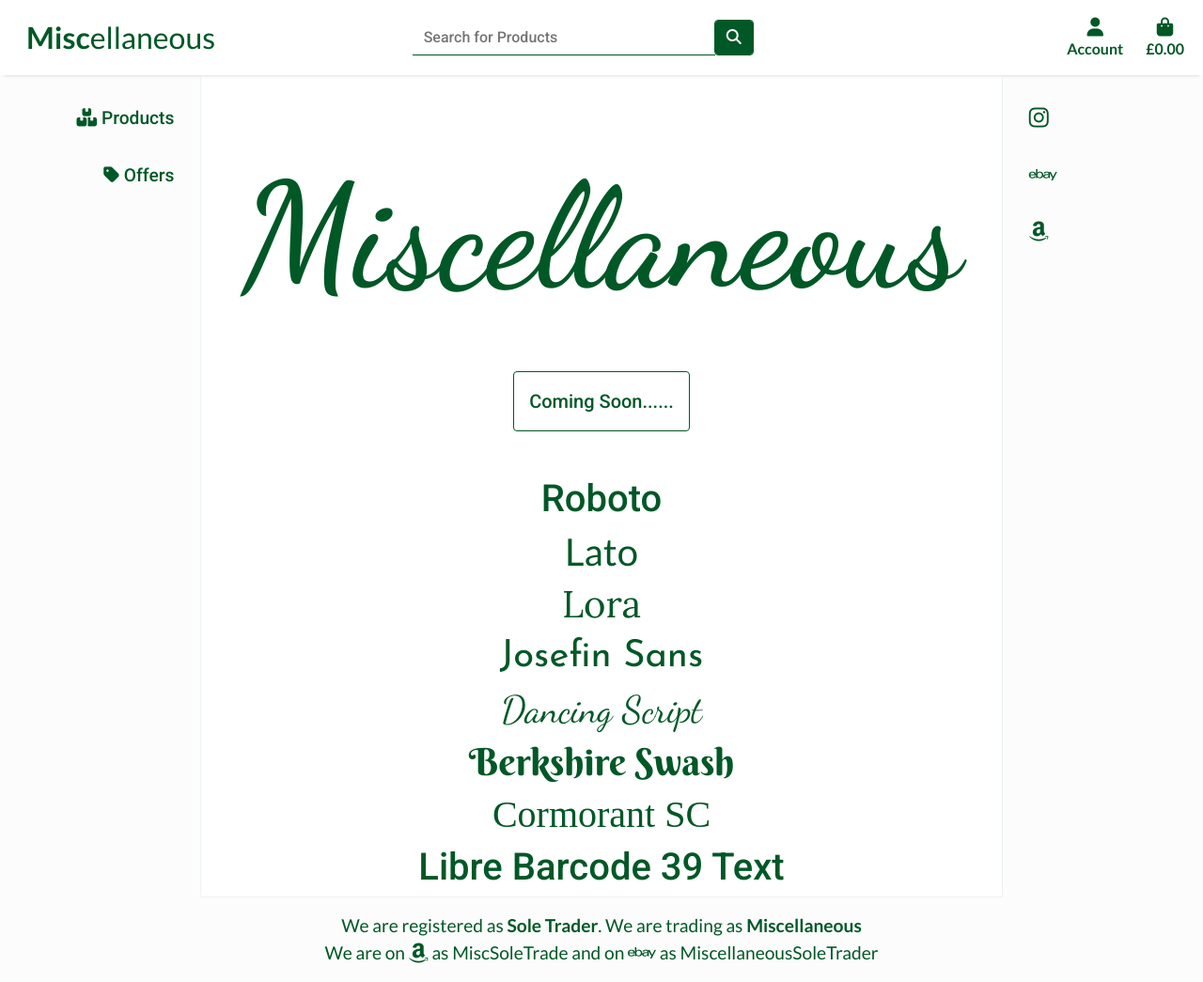
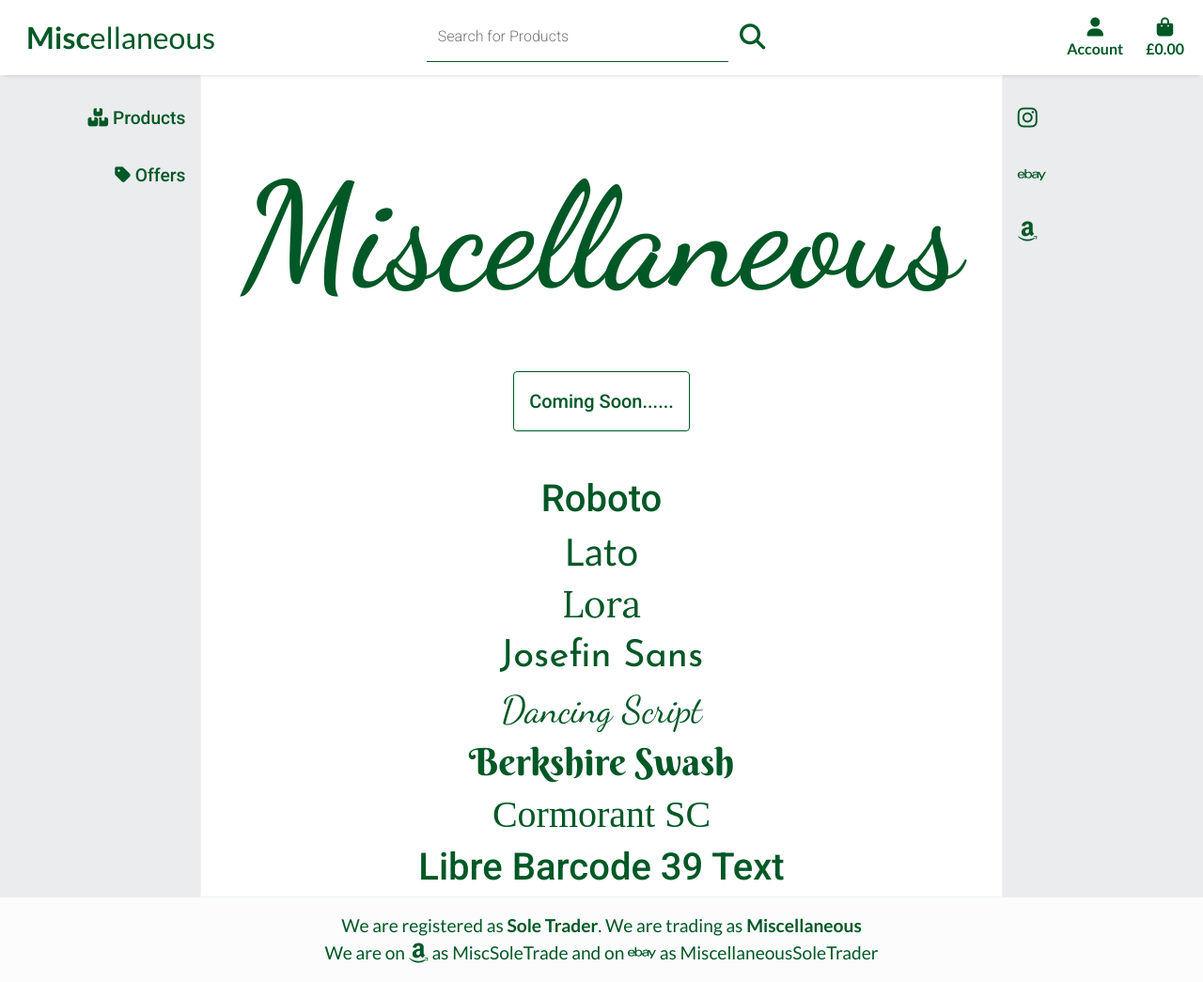
Before and after one commit to miscsoletrader/miscellaneous, a Django app: page / in a window 1280 px wide. Shown: the whole page at 94% size. Run offline with Django 3.2, Linux system fonts and the light colour scheme; some libraries are stand-ins or nearby versions; some web fonts are replaced.

Commit message:
Comment CSS code, cange side and market bar colour sceme

```diff
--- a/static/css/main_misc.css
+++ b/static/css/main_misc.css
@@ -43,7 +43,7 @@ body {
 /*---------------------------------------------- Nav Space Setting ----------*/
 
 .header-container {
-  padding-top: 80px;
+  padding-top: 80px; /* to keep page body right after Nav bar, stop going behind nav bar */
 }
 
 /* .footer-container {
@@ -52,7 +52,7 @@ body {
 
 /*----------------------------------------- Nav Background Setting ----------*/
 .nav-bg {
-  background-color: rgba(255,255,255, 0.95);
+  background-color: rgba(255,255,255, 0.95); /* Navbar background colour WHITE */
   box-shadow: 0 4px 4px -4px rgba(0,0,0,.2); /* Horizontal Shadow, Vertical Shadow, Blur radius, Spread Radius, Colour */
 }
 
@@ -61,29 +61,26 @@ body {
   display: inline-flex;
   width: 80%;
   padding: 0.375rem 0.75rem;
-  align-items: flex-end;
-  /* margin: auto; */
-  /* margin-right: 0.3125rem; */
+  align-items: flex-end; /* Other propertirs: flex-start, center, baseline, stretch */
   font-size: 1rem;
-  font-weight: 400;
-  /* line-height: 1.5; */
-  color: #212529;
-  background-color: #fff;
-  background-clip: padding-box;
+  font-weight: 300;
+  line-height: 1.5;
+  color: #212529; /* Font colour of search bar GREY */
+  background-color: #fff; /* Background colour for search bar WHITE */
+  background-clip: padding-box; /* Other properties: border-box, content-box, lets you control how far a background image or color extends beyond an element’s padding or content. */
   border: none;
-  border-bottom: 1px solid #005826;
+  border-bottom: 1px solid #005826; /* Seach bar bottom line GREEN */
   -webkit-appearance: inherit;
   -moz-appearance: inherit;
   appearance: none;
-  /* border-radius: 0.25rem; */
 }
 
 .nav-search-btn {
   display: inline-flex;
   /* margin: auto; */
-  font-weight: 400;
-  /* line-height: 1.5; */
-  color: #fff;
+  font-weight: 400; /* Thickness of search button */
+  font-size: 1.7rem !important; /* To make search button bigger */
+  color: #005826; /* Search button colour */
   text-align: center;
   text-decoration: none;
   vertical-align: middle;
@@ -91,16 +88,17 @@ body {
   -webkit-user-select: inherit;
   -moz-user-select: inherit;
   user-select: none;
-  background-color: #005826;
-  border: 1px solid #005826;
+  /* background-color: #005826; */ /* Search button background colour GREEN */
+  /* border: 1px solid #005826; */ /* Search button Border colour GREEN */
+  border: 0; /* Does not show any border */
   padding: 0.375rem 0.75rem;
   font-size: 1rem;
-  /* border-radius: 0.25rem; */
+  border-radius: 0rem !important; /* To keep button shape to sqaure */
 }
 
 .nav-search-btn:hover {
-  background-color: #81bd9a;
-  color: #005826;
+  /* background-color: #ee8631; */
+  color: #ee8631; /* Search button HOVER colour ORANGE */
 }
 
 /*----------------------------------------- Nav Account/Bag Setting ----------*/
@@ -109,7 +107,7 @@ body {
   font-weight: bold;
   padding: 0.5rem 0.5rem;
   text-decoration: none;
-  color: #005826 !important;
+  color: #005826 !important; /* Colour for the Account in the NAV GREEN */
 }
 @media (prefers-reduced-motion: reduce) {
   .nav-acc {
@@ -129,6 +127,7 @@ body {
 
 .nav-acc:hover p {
   color: #005826;
+  /* color: #fff; */
 }
 
 .list-item {
@@ -144,7 +143,7 @@ body {
   font-family: 'Lato' !important;
   font-size: 1rem;
   /* font-weight: bold; */
-  color: #005826 !important;
+  color: #005826 !important; /* Font colour of Bag & Account GREEN */
   /* margin-left: 35px;
   margin-right: 35px; */
 }
@@ -177,7 +176,7 @@ body {
 
 /*--------------------------------------------- Logo Fonts Setting ----------*/
 .logo-font {
-  color: #005826;
+  color: #005826; /* Miscellaneous logo colour GREEN */
   font-family: 'Lato';
 }
 
@@ -187,6 +186,11 @@ body {
 }
 
 /*----------------------------------------------- Side Nav Setting ----------*/
+
+.row-sidebar {
+  padding-right: 0 !important;
+  padding-left: 0 !important;
+}
 
 /*----------------- Side Nav Font Setting ----------*/
 
@@ -234,13 +238,19 @@ body {
 }
 
 .side-nav-bg {
-  background-color: #fcfcfc;
+  /* background-color: #fcfcfc; */
+  background-color: #EAECEE;
   -moz-box-shadow: 1px 0 2px -2px #005826;
   -webkit-box-shadow: 1px 0 2px -2px #005826;
   box-shadow: 1px 0 2px -2px #005826; /* Horizontal Shadow, Vertical Shadow, Blur radius, Spread Radius, Colour */
 }
 
 /*--------------------------------------------- Market Nav Setting ----------*/
+
+.row-market {
+  padding-right: 0 !important;
+  padding-left: 0 !important;
+}
 
 /*--------------- Market Nav Font Setting ----------*/
 
@@ -288,7 +298,7 @@ body {
 }
 
 .market-nav-bg {
-  background-color: #fcfcfc;
+  background-color: #EAECEE;
   -moz-box-shadow: -1px 0 2px -2px #005826;
   -webkit-box-shadow: -1px 0 2px -2px #005826;
   box-shadow: -1px 0 2px -2px #005826; /* Horizontal Shadow, Vertical Shadow, Blur radius, Spread Radius, Colour */
--- a/templates/includes/mobile_misc_nav.html
+++ b/templates/includes/mobile_misc_nav.html
@@ -9,7 +9,7 @@
     <div class="dropdown-menu border-0 w-100 p-3 rounded-0 my-0 col-12 col-lg-4 my-auto py-1 py-lg-0" aria-labelledby="mobile-search">
         <form method="GET" action="">
             <div class="input-group w-100">
-                <input class="nav-search rounded-2" type="text" name="q" placeholder="Search">
+                <input class="nav-search" type="text" name="q" placeholder="Search">
                 <div class="input-group-append">
                     <button class="form-control nav-search-btn rounded-2" type="submit">
                         <span class="icon">
--- a/templates/main_misc.html
+++ b/templates/main_misc.html
@@ -52,10 +52,10 @@
                 </div>
                 <div class="col-12 col-lg-4 my-auto py-lg-0 text-center d-none d-lg-block">
                     <form method="GET" action="">
-                        <div class="input-group w-100">
+                        <div class="input-group w-100 justify-content-center">
                             <input class="nav-search" type="text" name="q" placeholder="Search for Products">
                             <div class="input-group-append">
-                                <button class="form-control nav-search-btn btn-black rounded-2" type="submit">
+                                <button class="form-control nav-search-btn" type="submit">
                                     <span class="icon">
                                         <i class="fas fa-search"></i>
                                     </span>
@@ -92,7 +92,7 @@
         <section class="container-fluid">
             <div class="row">
 
-                <div class="col-12 col-lg-2 py-1 py-lg-0 text-end text-lg-end d-none d-lg-block side-nav-bg">
+                <div class="col-12 col-lg-2 py-1 py-lg-0 text-end text-lg-end d-none d-lg-block side-nav-bg row-sidebar">
 
                     {% include 'includes/side_nav.html' %}
                 </div>
@@ -100,7 +100,7 @@
                     {% block content %}
                     {% endblock %}
                 </div>
-                <div class="col-12 col-lg-2 py-1 py-lg-0 text-start text-lg-start d-none d-lg-block market-nav-bg">
+                <div class="col-12 col-lg-2 py-1 py-lg-0 text-start text-lg-start d-none d-lg-block market-nav-bg row-market">
                     {% include 'includes/market_nav.html' %}
                 </div>
             </div>
```
